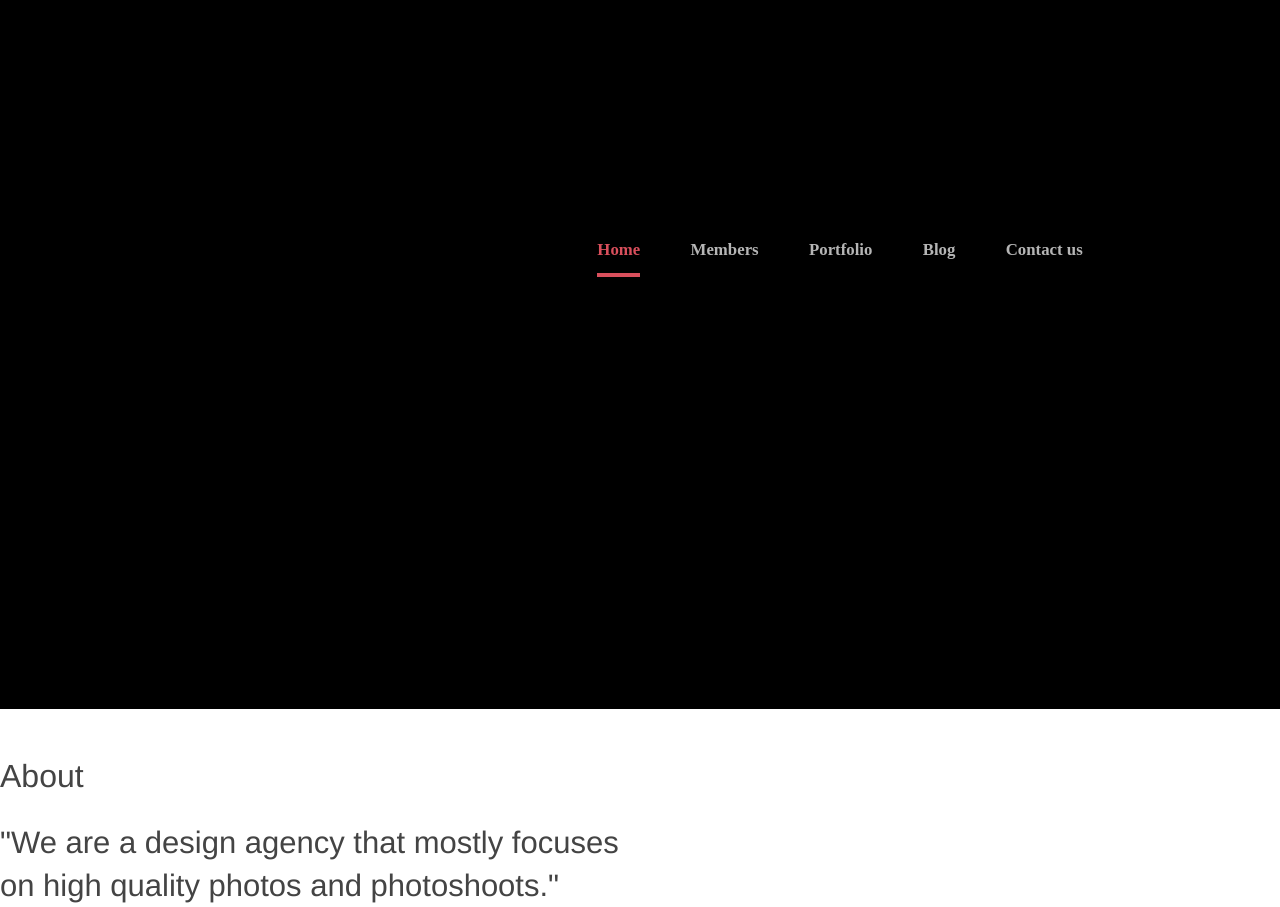
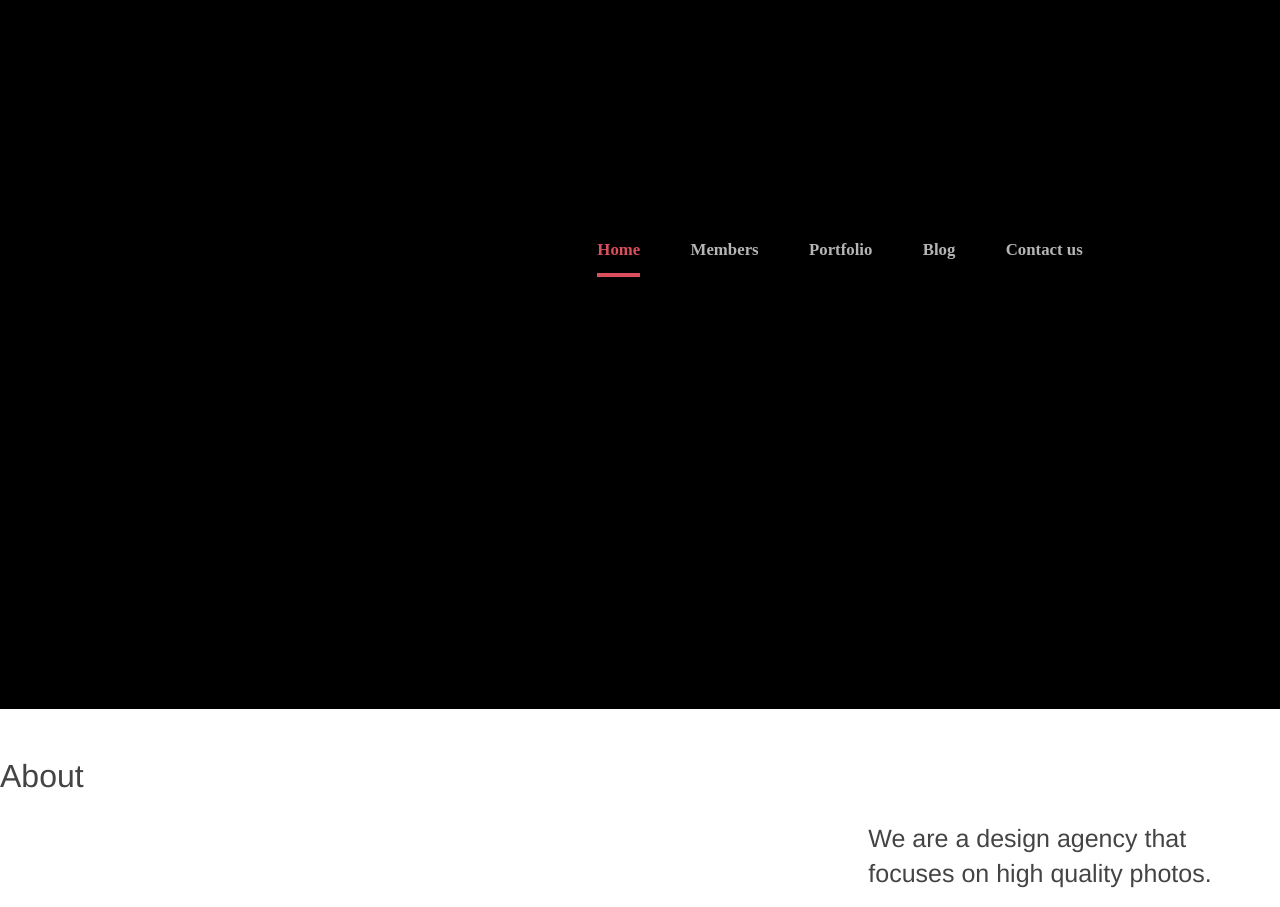
Before and after one commit to ArvidQuarshie/sass, a plain HTML site: page index.html in a window 1280 px wide. Shown: the part 91-998 px from the top of the page. Drawn offline with Linux system fonts and the light colour scheme; files whose address does not match are found by name.

Commit message:
edited the class of div

```diff
--- a/index.html
+++ b/index.html
@@ -53,12 +53,11 @@
                 </div>
             </div>
         </div>
-        <div class="About">
+        <div class="about">
        <br> <h1>About</h1>
-         <h3>
-            "We are a design agency that mostly focuses <br>on high quality photos and photoshoots."
-
-            </h3>
+<div class="small-2 large-4 columns"><!-- ... --></div>
+  <div class="small-4 large-4 columns"><!-- ... --></div>
+  <div class="small-6 large-4 columns"><h4>We are a design agency that focuses on high quality photos.</h4></div>
         </div>
 
 
```
